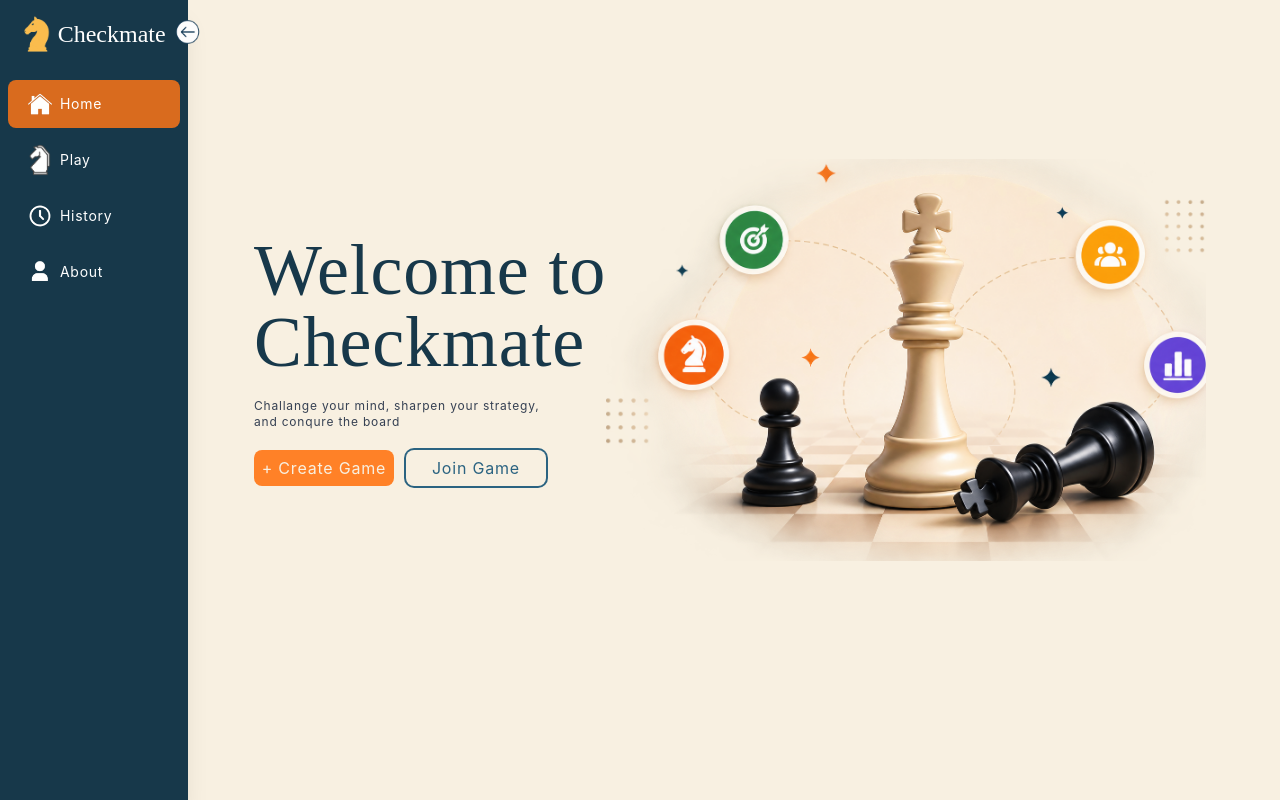
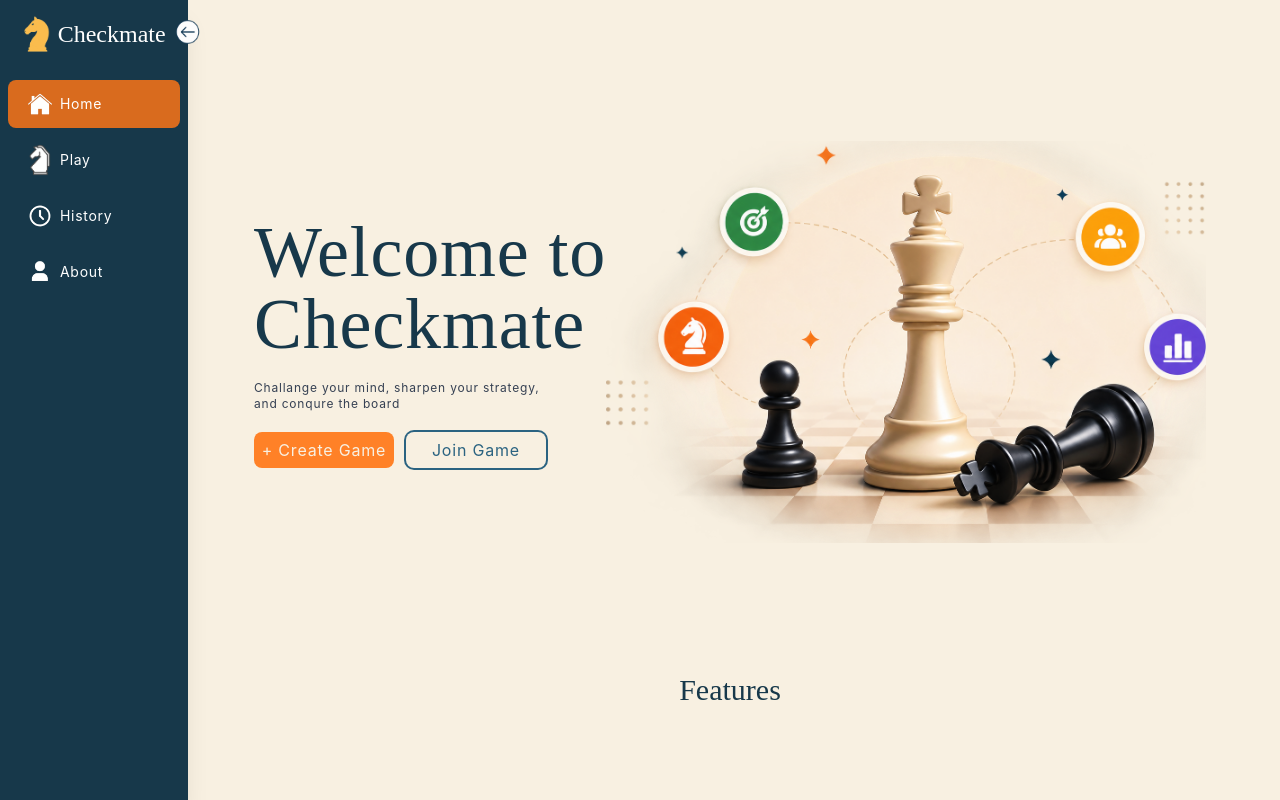
Before and after one commit to rameenali19/Chess-Game, a React (Vite) app: page / in a window 1280 px wide. Built offline with nearby package versions, Linux system fonts and the light colour scheme; no server answers.

Commit message:
adding heading in homepagecards

```diff
--- a/src/pages/HomePageCards.jsx
+++ b/src/pages/HomePageCards.jsx
@@ -33,5 +33,11 @@ function HomePageCards() {
       textColor: "#E67E00"
     }
   ]
+
+  return (
+    <div className="flex flex-col gap-3">
+      <h1 className="font-cormorant text-[#17384A] text-3xl">Features</h1>
+    </div>
+  )
 }
 export default HomePageCards;
```
Also changed, not shown: src/assets/Icons/target.png (added).
